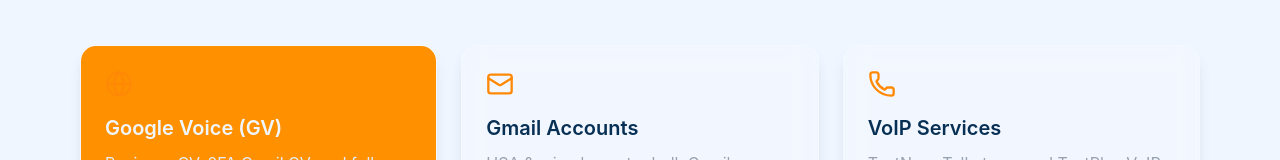
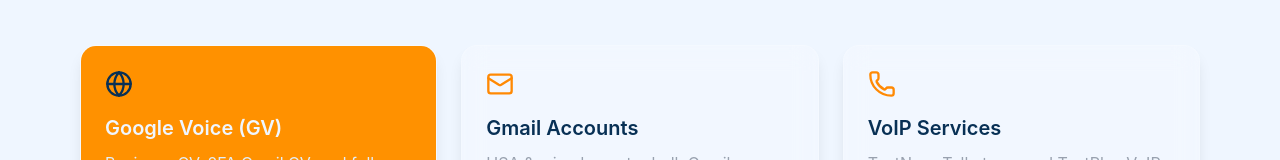
Before and after one commit to InsharahDeveloper/global-connect-solution, a React (Vite) app: page / in a window 1280 px wide. In both pictures the pointer is over the element 258 px from the left and 1514 px from the top of the page. Shown: the part 1430-1590 px from the top of the page. Built offline with nearby package versions, Linux system fonts and the light colour scheme.

Commit message:
Save Changes

```diff
--- a/src/App.css
+++ b/src/App.css
@@ -506,6 +506,10 @@
   border-top: 1px solid rgb(93, 114, 172);
 }
 
+.service-div .c-card:hover .icon{
+  color: var(--darkbg);
+}
+
 .service-div .c-card:hover button{
   background-color: var(--lightbg);
   color: var(--lighttext);
@@ -585,6 +589,7 @@
   background-color: var(--lighttext);
   color: var(--primarybg);
 }
+
 
 
 
--- a/src/components/sections/Services.jsx
+++ b/src/components/sections/Services.jsx
@@ -76,7 +76,7 @@
             className="group c-card p-6 rounded-2xl bg-white/20 backdrop-blur-md border border-white/20 shadow-lg hover:scale-105 transition"
           >
             {/* Icon */}
-            <div className="text-orange-400 mb-4 group-hover:text-blue-900 transition duration-[1.6s]">
+            <div className="text-orange-400 icon mb-4 group-hover:text-blue-900 transition duration-[1.6s]">
               {service.icon}
             </div>
 
```
